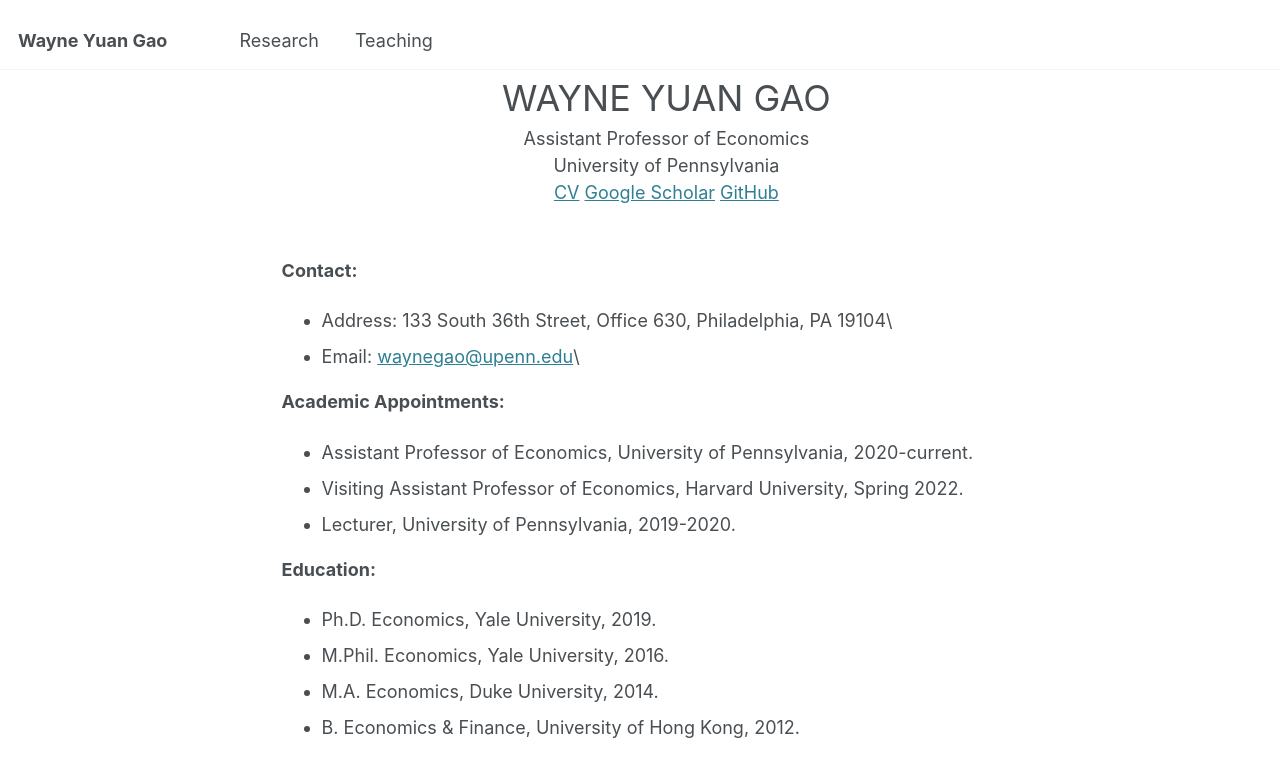
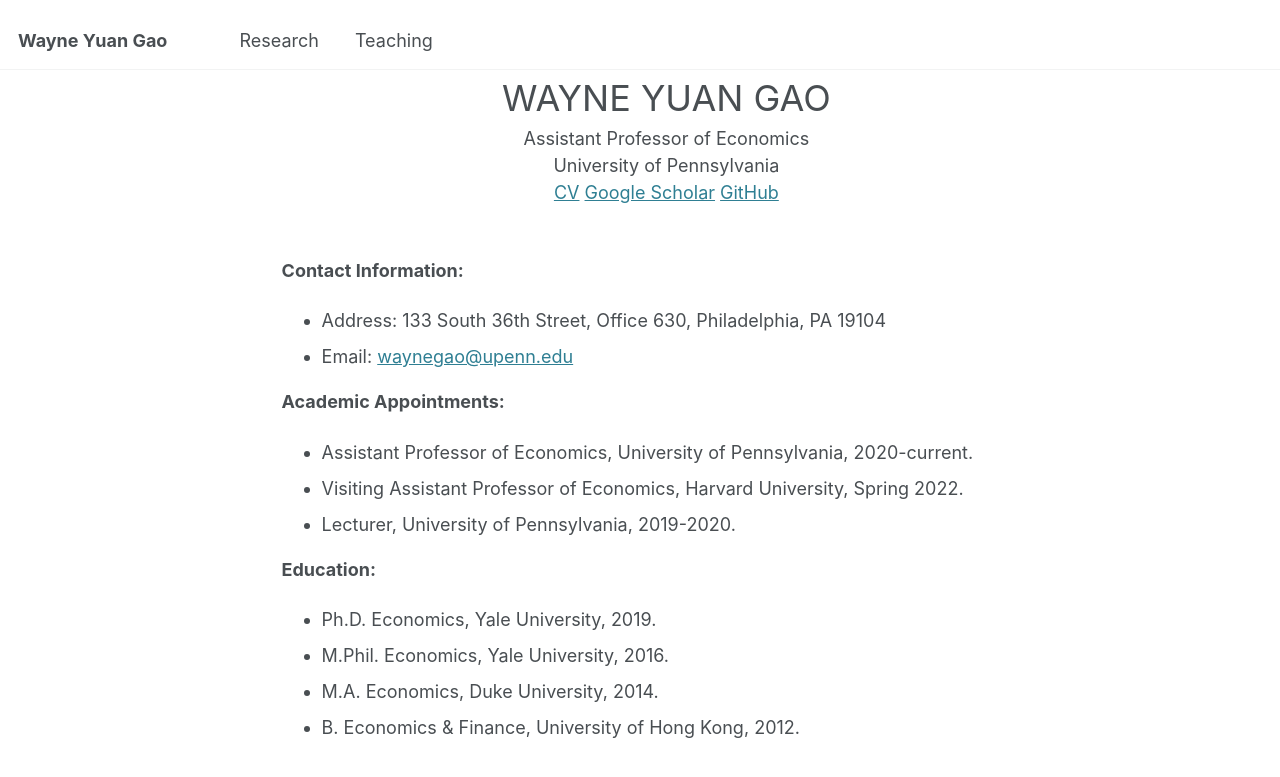
Before and after one commit to wayne-y-gao/wayne-y-gao.github.io, a Jekyll site: the page built from _pages/about.md, in a window 1280 px wide and 900 px high, scrolled down 630 px. Shown: the top 777 px of the window. Built offline with Jekyll 4.4.1, drawn with Linux system fonts in a browser that asks for light colours.

Commit message:
Update about.md

```diff
--- a/_pages/about.md
+++ b/_pages/about.md
@@ -30,9 +30,9 @@ redirect_from:
 
 <br />
 
-**Contact:**
-* Address: 133 South 36th Street, Office 630, Philadelphia, PA 19104\
-* Email: [waynegao@upenn.edu](mailto:waynegao@upenn.edu)\
+**Contact Information:**
+* Address: 133 South 36th Street, Office 630, Philadelphia, PA 19104
+* Email: [waynegao@upenn.edu](mailto:waynegao@upenn.edu)
 
 
 **Academic Appointments:**
```
